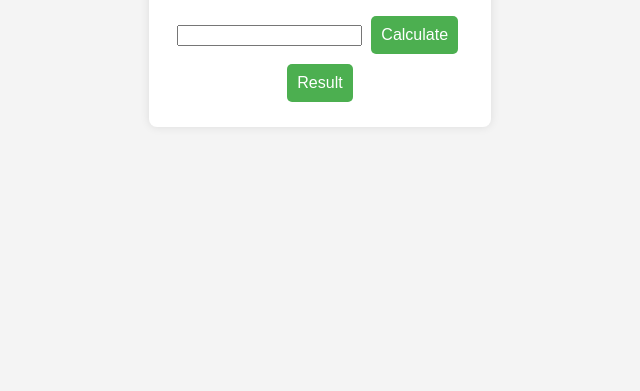
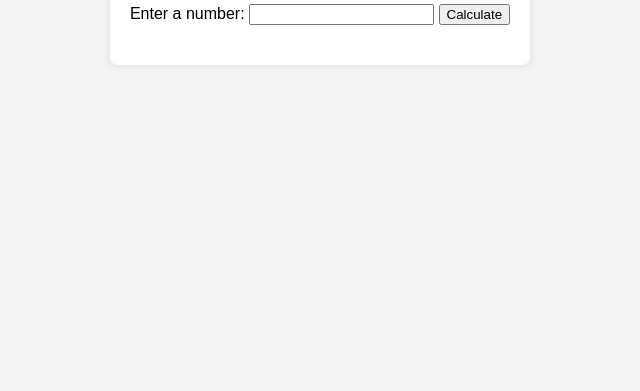
Before and after one commit to Shahzal-Rehman/Calculus, a plain HTML site: page Index.html in a window 1280 px wide. Shown: the part 409-800 px from the top of the page, without its empty margins (320-960 px from the left). Drawn offline with Linux system fonts and the light colour scheme.

Commit message:
Update Index.html

```diff
--- a/Index.html
+++ b/Index.html
@@ -3,7 +3,7 @@
 <head>
     <meta charset="UTF-8">
     <meta name="viewport" content="width=device-width, initial-scale=1.0">
-    <title>Currency Notes Calculator</title>
+    <title>Currency Unit Calculator</title>
     <style>
         body {
             font-family: Arial, sans-serif;
@@ -28,102 +28,81 @@
             color: #333;
         }
 
-        .tab-content {
-            display: none;
+        #result {
+            margin-top: 20px;
+            font-weight: bold;
         }
 
-        #amount:checked + #amount-content,
-        #result:checked + #result-content {
-            display: block;
-        }
-
-        label {
-            cursor: pointer;
-            padding: 10px;
-            background-color: #4CAF50;
-            color: white;
-            border-radius: 5px;
-            margin: 5px;
-            display: inline-block;
-        }
-
-        input[type="radio"] {
-            display: none;
-        }
-
-        #amount-content, #result-content {
-            margin-top: 20px;
-        }
-
-        .currency-symbol {
-            font-size: 24px;
-            vertical-align: middle;
+        img {
+            width: 50px;
+            height: 50px;
+            margin: 0 5px;
         }
     </style>
 </head>
 <body>
 
 <div id="calculator">
-    <h2>Currency Notes Calculator</h2>
+    <h2>Currency Unit Calculator</h2>
+    <label for="amount">Enter a number:</label>
+    <input type="text" id="amount">
+    <button onclick="calculateCurrencyUnits()">Calculate</button>
 
-    <label for="amount">Enter a 3-digit number:</label>
-    <input type="radio" id="amount" name="tab" checked>
-    <div id="amount-content" class="tab-content">
-        <input type="text" id="amountInput" maxlength="3">
-        <label for="result">Calculate</label>
-    </div>
-
-    <label for="result">Result</label>
-    <input type="radio" id="result" name="tab">
-    <div id="result-content" class="tab-content">
     <div id="result"></div>
 </div>
 
 <script>
-        function calculateNotes() {
-            var amount = document.getElementById("amountInput").value;
+    function calculateCurrencyUnits() {
+        var amount = document.getElementById("amount").value;
 
-            if (amount.length !== 3 || isNaN(amount)) {
-                alert("Please enter a valid 3-digit number.");
+        if (isNaN(amount) || amount < 0) {
+            alert("Please enter a valid positive number.");
             return;
         }
 
         amount = parseInt(amount);
 
-            var notes500 = Math.floor(amount / 500);
-            var remainder = amount % 500;
+        var units5000 = Math.floor(amount / 5000);
+        var remainder = amount % 5000;
 
-            var notes100 = Math.floor(remainder / 100);
+        var units1000 = Math.floor(remainder / 1000);
+        remainder %= 1000;
+
+        var units500 = Math.floor(remainder / 500);
+        remainder %= 500;
+
+        var units100 = Math.floor(remainder / 100);
         remainder %= 100;
 
-            var notes50 = Math.floor(remainder / 50);
+        var units50 = Math.floor(remainder / 50);
         remainder %= 50;
 
-            var notes20 = Math.floor(remainder / 20);
+        var units20 = Math.floor(remainder / 20);
         remainder %= 20;
 
-            var notes10 = Math.floor(remainder / 10);
+        var units10 = Math.floor(remainder / 10);
         remainder %= 10;
 
-            var notes5 = Math.floor(remainder / 5);
+        var units5 = Math.floor(remainder / 5);
         remainder %= 5;
 
-            var notes1 = remainder;
+        var units1 = remainder;
 
         var resultDiv = document.getElementById("result");
         resultDiv.innerHTML = `
-                <p>Currency notes needed:</p>
-                <p>500: ${notes500} notes <span class="currency-symbol">₨</span></p>
-                <p>100: ${notes100} notes <span class="currency-symbol">₨</span></p>
-                <p>50: ${notes50} notes <span class="currency-symbol">₨</span></p>
-                <p>20: ${notes20} notes <span class="currency-symbol">₨</span></p>
-                <p>10: ${notes10} notes <span class="currency-symbol">₨</span></p>
-                <p>5: ${notes5} notes <span class="currency-symbol">₨</span></p>
-                <p>1: ${notes1} notes <span class="currency-symbol">₨</span></p>
+            <p>Currency units needed:</p>
+            <p>5000: ${units5000}Currency units </p>
+            <p>1000: ${units1000}Currency units </p>
+            <p>500: ${units500} Currency units </p>
+            <p>100: ${units100}Currency units</p>
+            <p>50: ${units50}Currency units</p>
+            <p>20: ${units20}Currency units </p>
+            <p>10: ${units10}Currency units </p>
+            <p>5: ${units5}Currency units</p>
+            <p>1: ${units1}Currency units</p>
         `;
     }
 </script>
-</div>
 
 </body>
 </html>
```
Lines whose indentation alone changed are shown as unchanged.
